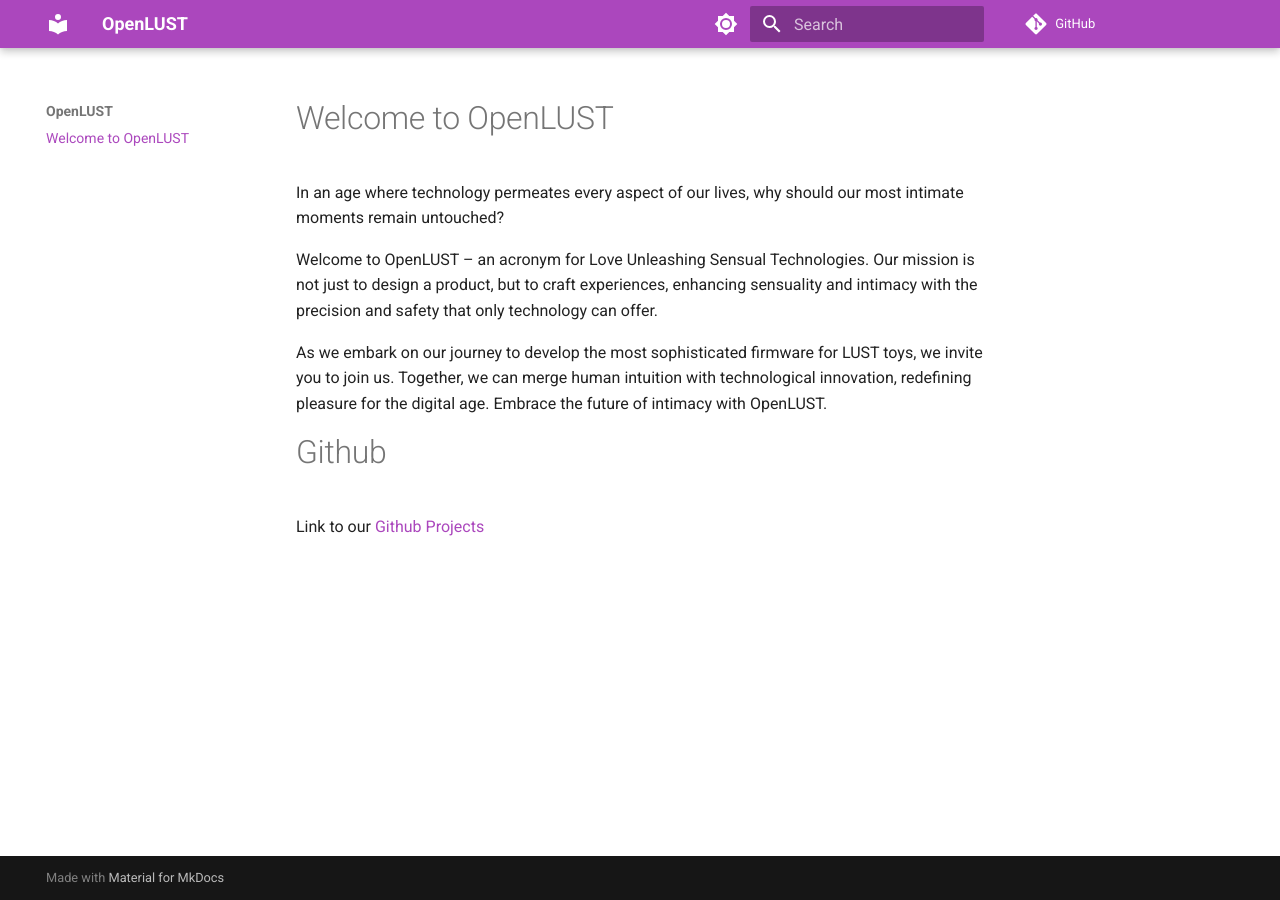
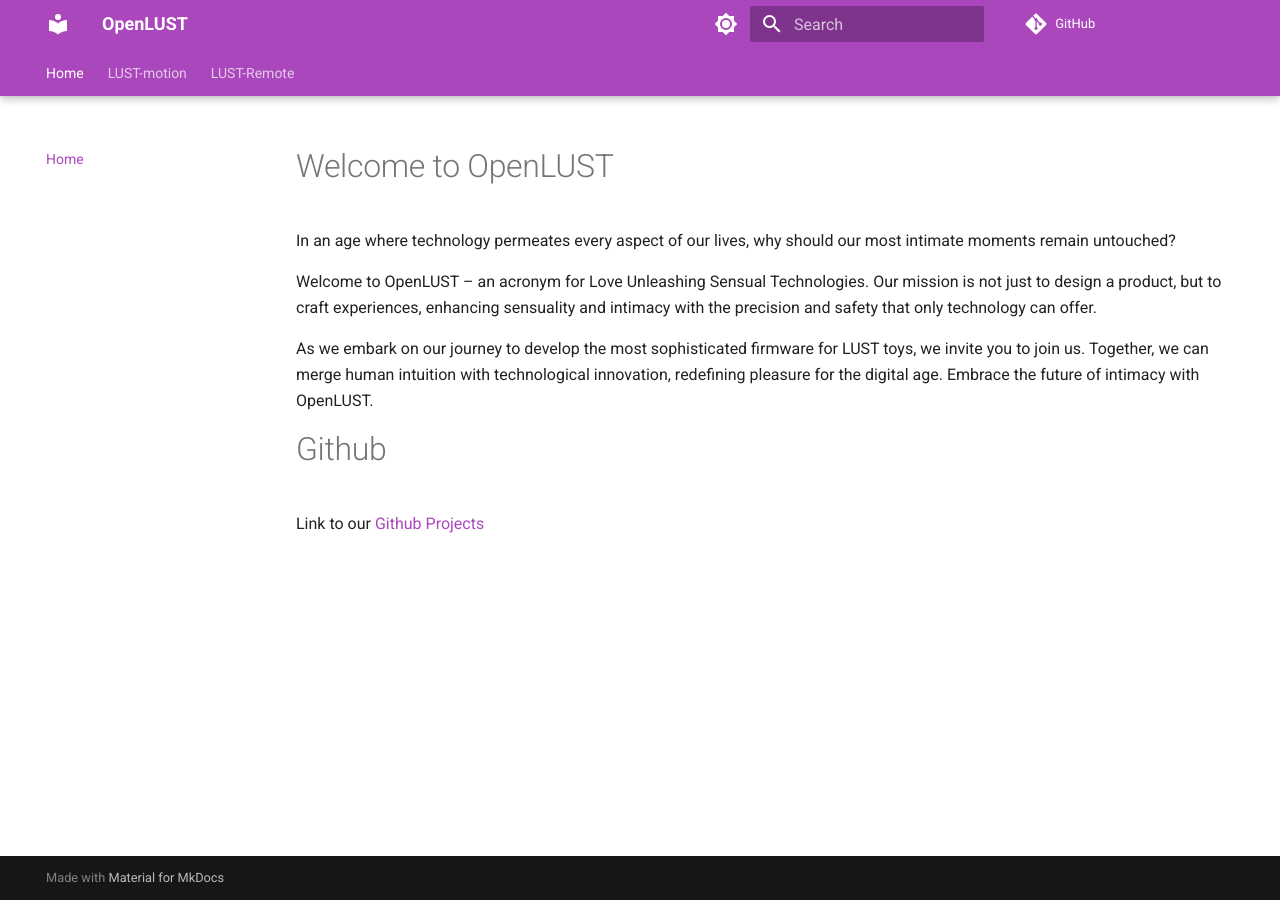
Before and after one commit to openlust/docs, an MkDocs documentation site: the page built from docs/index.md, in a window 1280 px wide. Built offline with MkDocs 1.6.1 and Material for MkDocs 9.7.7, drawn with Linux system fonts in a browser that asks for light colours; comment, search, counter and statistics services are not loaded.

Commit message:
Start lust-motion docs

```diff
--- a/docs/index.md
+++ b/docs/index.md
@@ -8,4 +8,4 @@
 
 # Github
 
-Link to our [Github Projects ](https://github.com/openlust)
+Link to our [Github Projects](https://github.com/openlust)
--- a/mkdocs.yml
+++ b/mkdocs.yml
@@ -1,13 +1,30 @@
 site_name: OpenLUST
+
+nav:
+  - Home: index.md
+  - "LUST-motion":
+      - lmgetstarted.md
+  - "LUST-Remote":
+      - lrgetstarted.md
+
 theme:
   name: material
   features:
-  - navigation.instant
-  - navigation.footer
-  - search.highlight
+    - navigation.instant
+    - navigation.tracking
+    - navigation.tabs
+    - navigation.tabs.sticky
+    - navigation.sections
+    - navigation.expand
+    - toc.follow
+    - toc.integrate
+    - navigation.top
+    - content.code.copy
+    - search.highlight
 
   plugins:
-  - search
+    - search:
+      separator: '[\s\-,:!=\[\]()"/]+|(?!\b)(?=[A-Z][a-z])|\.(?!\d)|&[lg]t;'
 
   palette:
     # Palette toggle for light mode
```
Also changed, not shown: README.md (added, +3 -0 lines), docs/lmgetstarted.md (added, +1 -0 lines), docs/lrgetstarted.md (added, +1 -0 lines), 1 other file.
